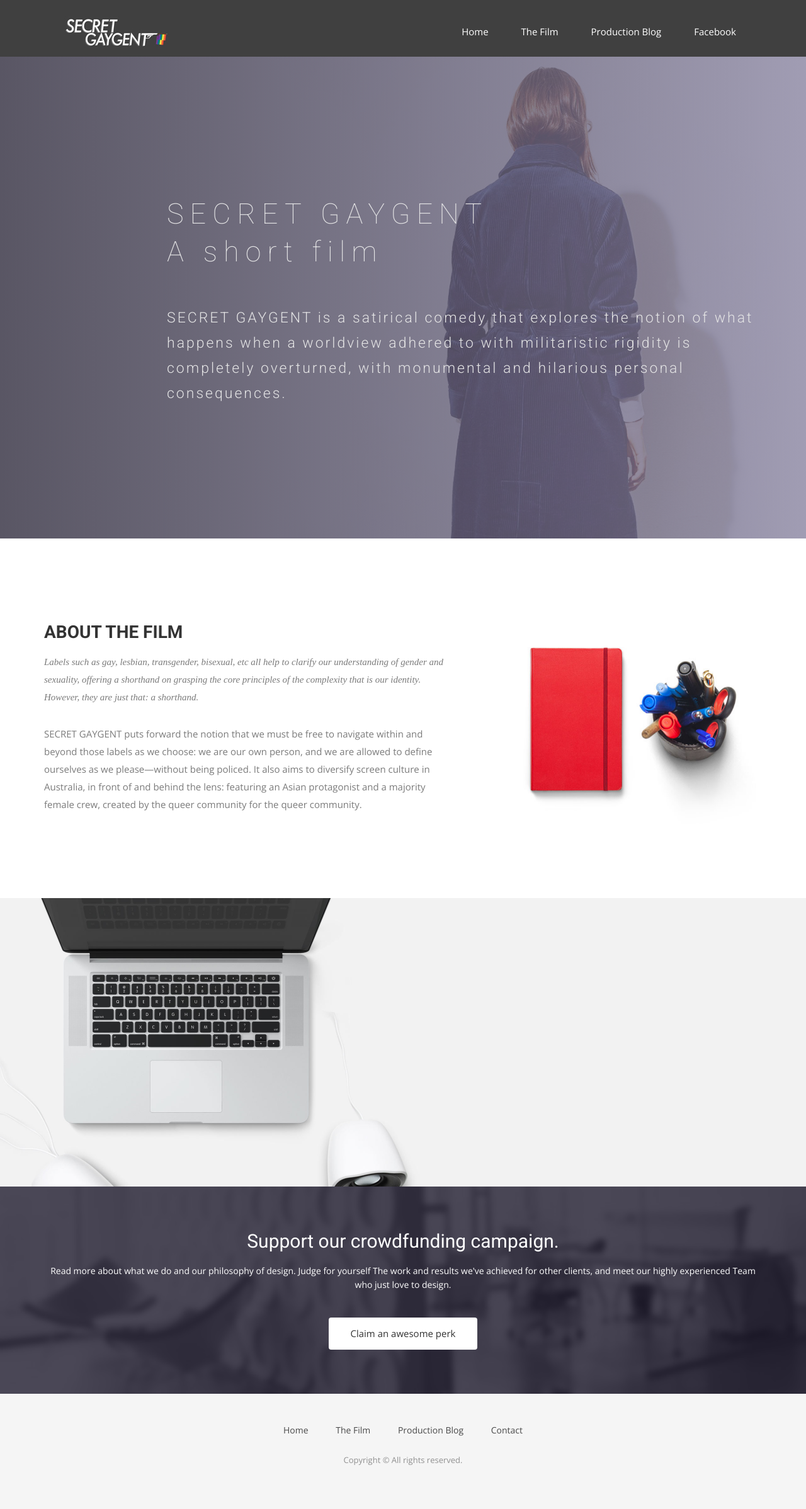
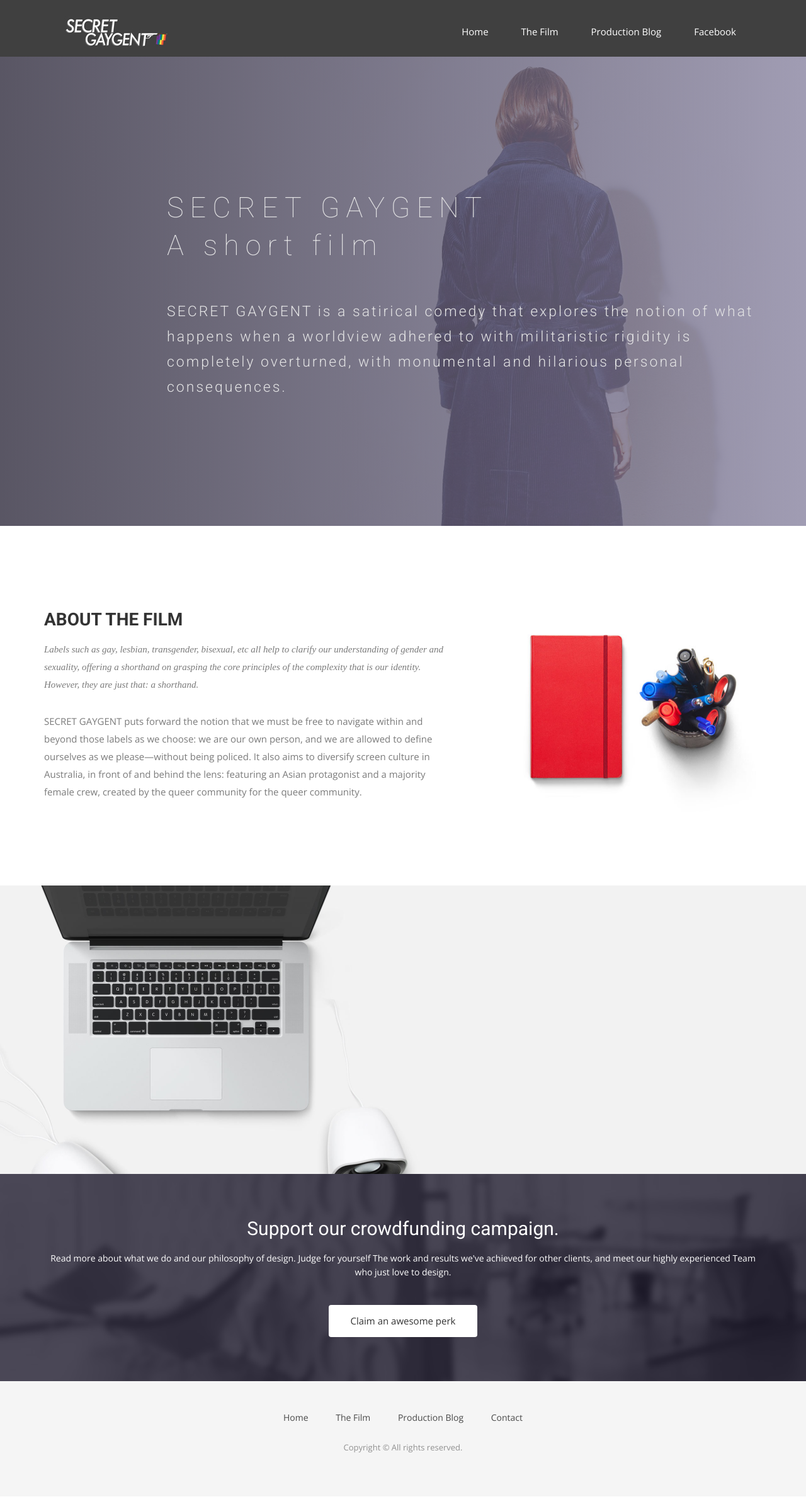
Before and after one commit to jetgirl78/secret, a Jekyll site: the page built from index.html, in a window 1280 px wide. Shown: the whole page at 63% size. Built offline with Jekyll 4.4.1, drawn with Linux system fonts in a browser that asks for light colours; nearby versions of some CDN libraries; some web fonts are replaced; grey boxes are pictures that could not be loaded.

Commit message:
Update airspace.css

```diff
--- a/css/airspace.css
+++ b/css/airspace.css
@@ -101,7 +101,7 @@ header .navbar-default .navbar-nav li a:hover {
   background-size: cover;
   background-attachment: fixed;
   background-position: 10% 0%;
-  padding: 200px 0 200px 0;
+  padding: 190px 0 190px 0;
   position: relative;
 }
 #slider:before {
```
